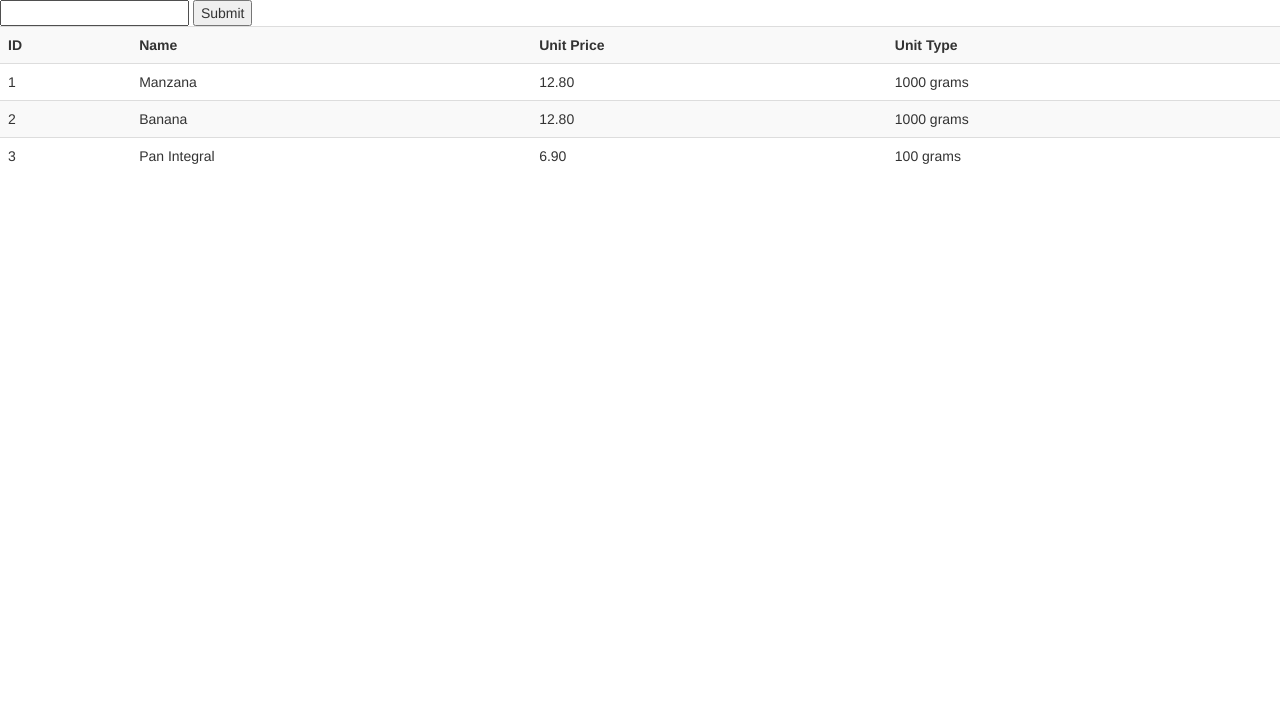
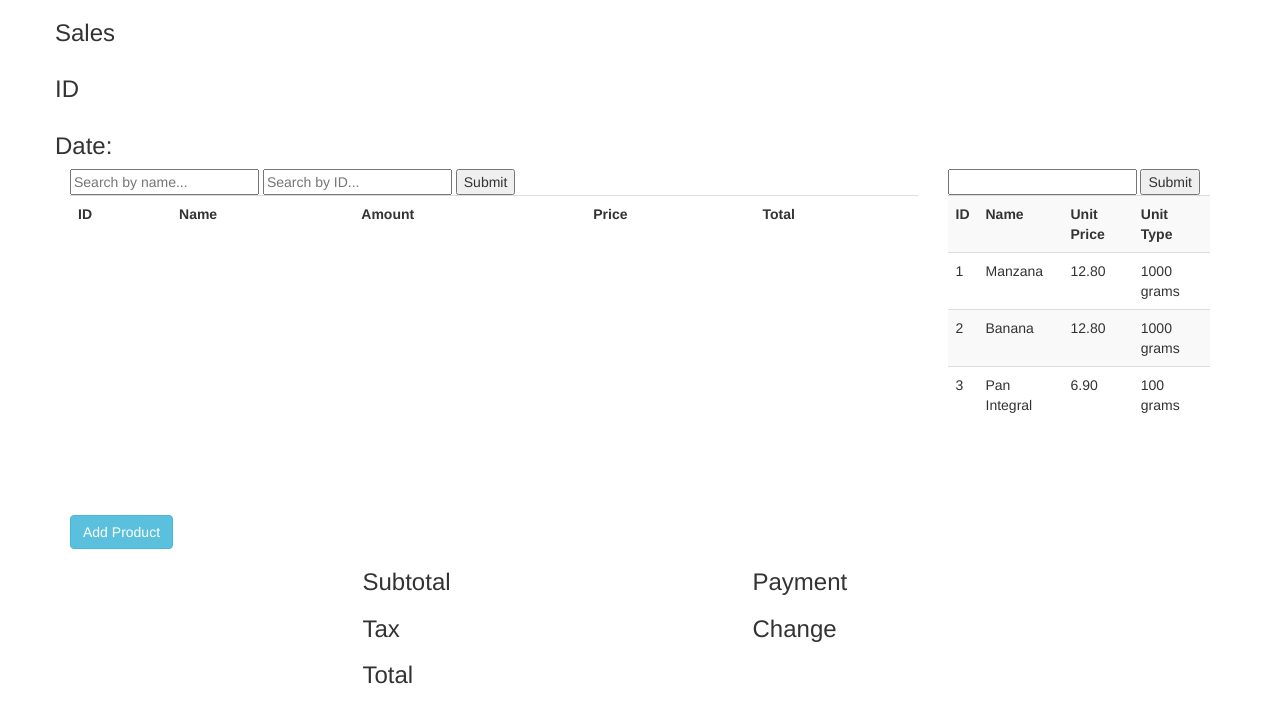
Before and after one commit to Daniel-Orozco/Punto-Venta, a Django app: page /search/ in a window 1280 px wide. Shown: the top 723 px of the page. Run offline with Django 3.2, Linux system fonts and the light colour scheme; data comes from the database, SQL or seed files in the repository; lists and menus that the app fills with data are empty; some libraries are stand-ins or nearby versions.

Commit message:
The include search bar is now working

```diff
--- a/ventasapp/templates/search.html
+++ b/ventasapp/templates/search.html
@@ -1,20 +1,19 @@
 {% extends "base.html" %}
+    {% block title %} search {% endblock title %}
+{% block content %}
 
-{% block title %} search {% endblock title %}
-
-{% block content %}
-<!-- <h1>Search</h1> -->
-
-<form method="GET" action="{% url 'search' %}">
+<form method="GET" action="{% url 'simulation' %}">
       <input type="text" name="q" />
       <input type="submit" />
 </form>
 
     <table class="table table-striped">
+    {% if results != None%}
         <th>ID</th>
         <th>Name</th>
         <th>Unit Price</th>
         <th>Unit Type</th>
+    {% endif %}
         {% for s in results %}
             <tr>
                 <td>{{s.id}}</td>
--- a/ventasapp/templates/simulation.html
+++ b/ventasapp/templates/simulation.html
@@ -22,7 +22,7 @@
 	</div>
 		<div class="row">
 			<div class="col-md-9" > {% include "items.html" %}</div>
-			<div class="col-md-3"> {% include "search.html" %}</div>
+			<div class="col-md-3"> {% include "search.html" with results=results only%}</div>
 		</div>
 	<div class="row">
 		<div class="col-md-9"> <a href="/salesSimulation/create" class="btn btn-info" role="button">Add Product</a></div>
--- a/ventasapp/views.py
+++ b/ventasapp/views.py
@@ -19,7 +19,7 @@
     else:
         # If no query was entered, simply return all objects
         results = Product.objects.all()
-    return render(request, 'search.html', {'results': results})
+    return render(request, 'simulation.html', {'results': results})
 
 def index(request):
 	products = Product.objects.all()
@@ -64,10 +64,16 @@
 	return render_to_response("list_sales.html",{"SalesParameter": sales},context_instance = RequestContext(request))
 
 def simulation(request):
+	query = request.GET.get('q')
+	#implementation of the searchbar
+	if query:
+		results = Product.objects.filter(name=query)
+	else:
+		results = None #Product.objects.all()
 	items = Item.objects.all()
 	date = datetime.now()
 	salesID = Sale.objects.count() + 1
-	return render_to_response("simulation.html",{"date": date, "sales": salesID, "ItemsParameter": items} , context_instance = RequestContext(request))
+	return render_to_response("simulation.html",{"date": date, "sales": salesID, "ItemsParameter": items, "results": results} , context_instance = RequestContext(request))
 
 # ITEMS
 def create_item(request):
```
Also changed, not shown: 17 other files.
